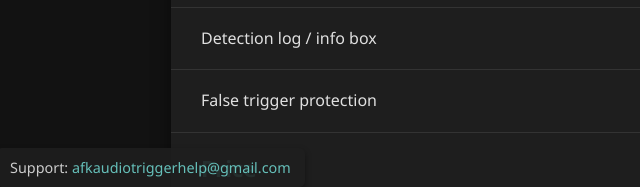
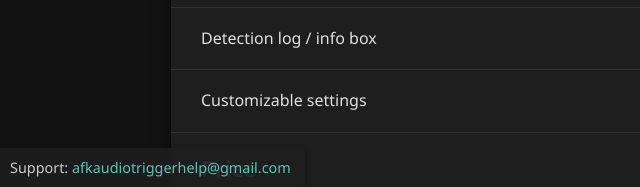
Before and after one commit to tylerjw22/test-website, a plain HTML site: page index.html in a window 1280 px wide. Shown: the part 603-790 px from the top of the page, 19-659 px from the left. Drawn offline with Linux system fonts and the light colour scheme.

Commit message:
Update index.html

```diff
--- a/index.html
+++ b/index.html
@@ -179,7 +179,7 @@
         <td>✖</td><td>✔</td>
       </tr>
       <tr>
-        <td>False trigger protection</td>
+        <td>Customizable settings</td>
         <td>✖</td><td>✔</td>
       </tr>
       <tr>
```
